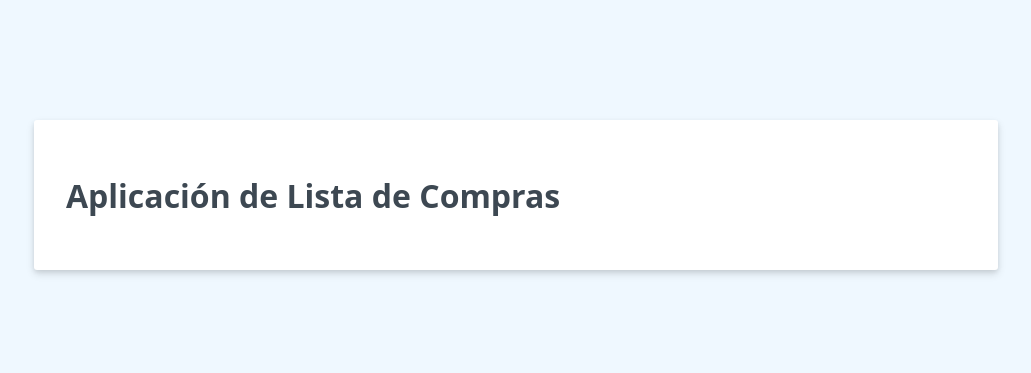
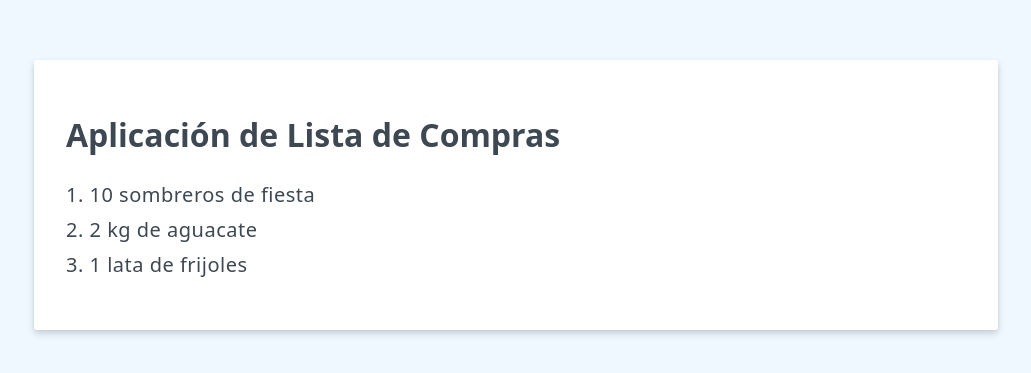
Before and after one commit to rivalcoba/itgam-vue3-2021, a website: page index.html in a window 1280 px wide. Shown: the part 205-578 px from the top of the page, without its empty margins (124-1155 px from the left). Drawn offline with nearby package versions, Linux system fonts and the light colour scheme.

Commit message:
Atributo Keys en listas

```diff
--- a/index.html
+++ b/index.html
@@ -10,6 +10,11 @@
   <body>
     <div id="shopping-list">
       <h1>{{header}}</h1>
+      <ul>
+        <li v-for="(item, index) in items" :key="item.id">
+          {{index+1}}. {{item.label}}
+        </li>
+      </ul>
     </div>
 
     <script src="https://unpkg.com/vue@3"></script>
@@ -17,7 +22,12 @@
       const app = Vue.createApp({
         data() {
           return {
-            header: "Aplicación de Lista de Compras"
+            header: "Aplicación de Lista de Compras",
+            items: [
+              { id: "1", label: "10 sombreros de fiesta" },
+              { id: "2", label: "2 kg de aguacate" },
+              { id: "3", label: "1 lata de frijoles" }
+            ]
           };
         }
       }).mount("#shopping-list");
```
